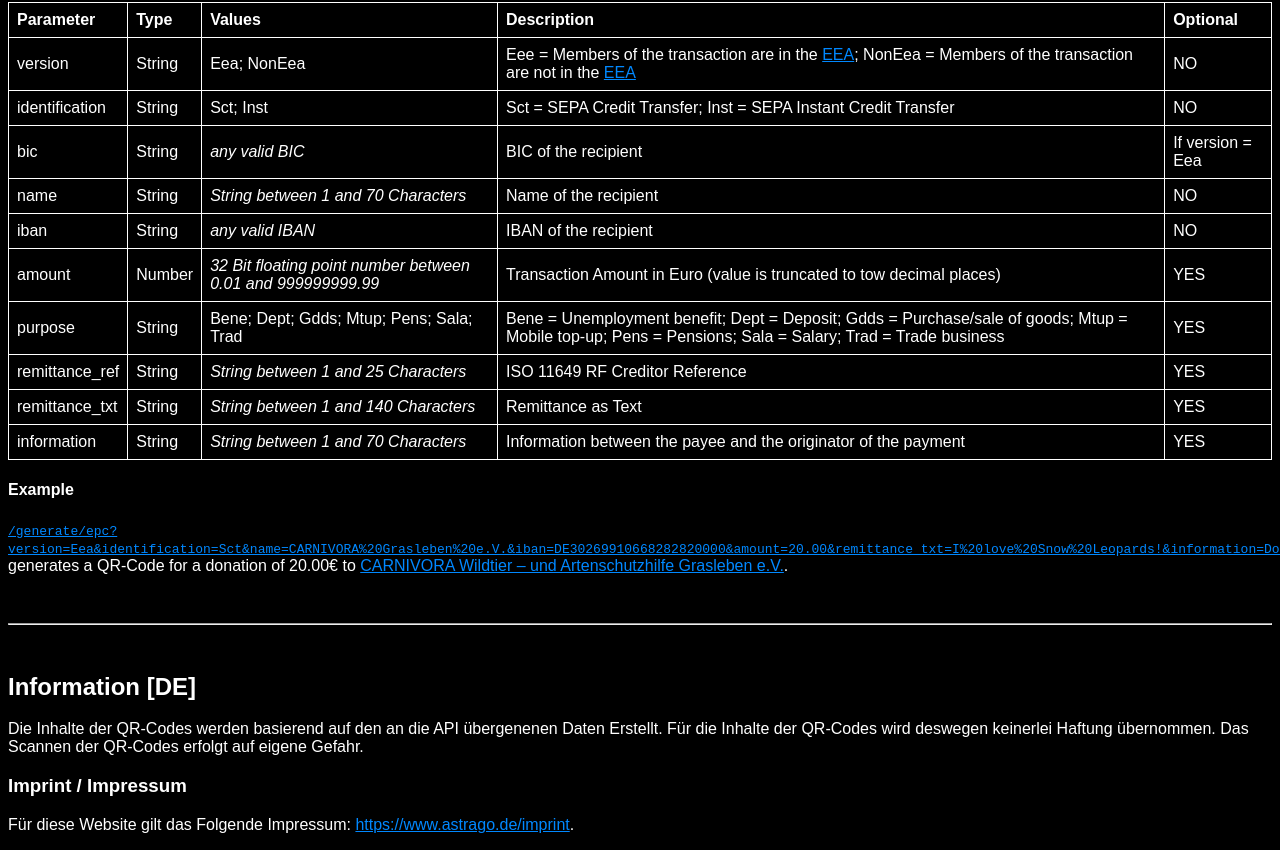
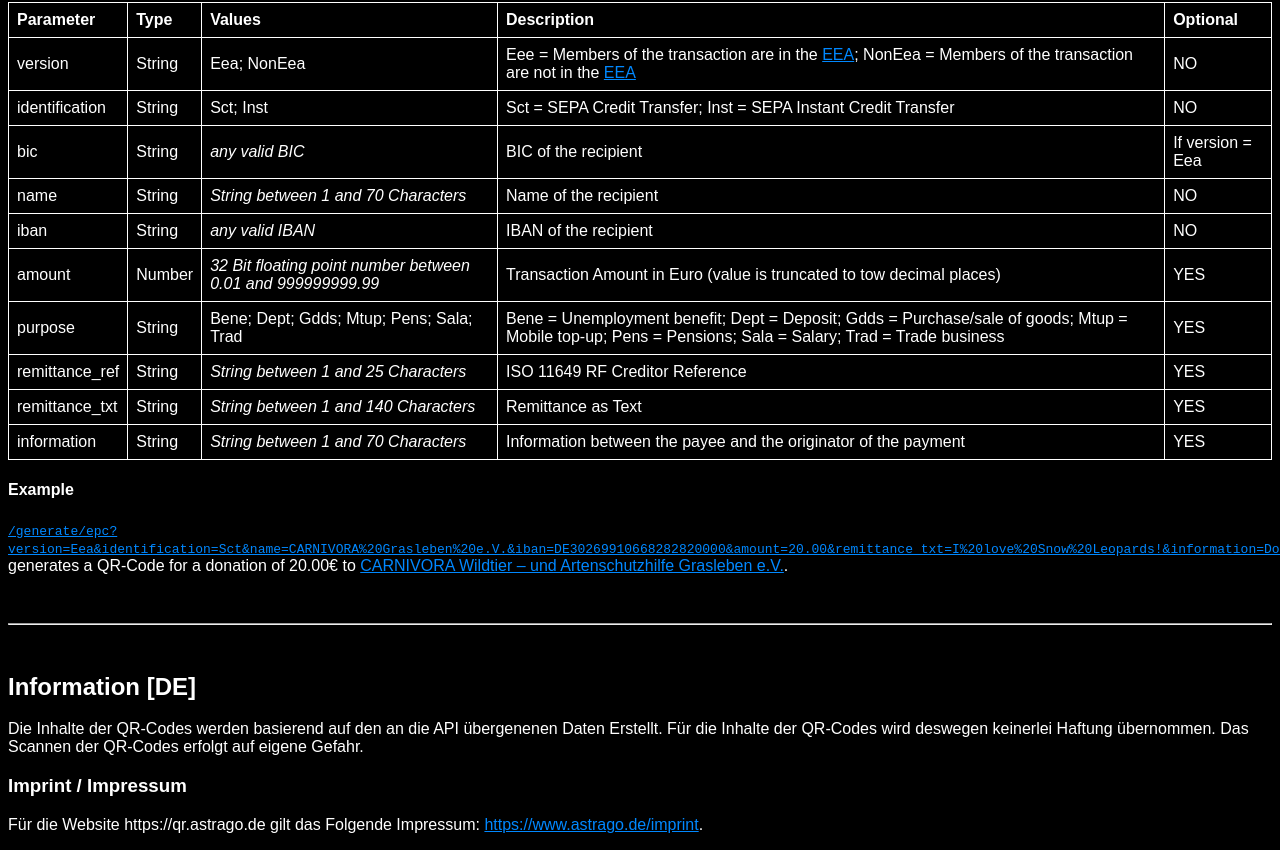
Before and after one commit to AstragoDETechnologies/qr-code-api, a plain HTML site: page assets/index.html in a window 1280 px wide. Shown: the part 718-1568 px from the top of the page. Drawn offline with Linux system fonts and the light colour scheme.

Commit message:
Update imprint link in index.html for accuracy

```diff
--- a/assets/index.html
+++ b/assets/index.html
@@ -191,7 +191,7 @@
 
     <h3>Imprint / Impressum</h3>
 
-    <p>Für diese Website gilt das Folgende Impressum: <a href="https://www.astrago.de/imprint"
+    <p>Für die Website https://qr.astrago.de gilt das Folgende Impressum: <a href="https://www.astrago.de/imprint"
             target="_blank">https://www.astrago.de/imprint</a>.</p>
 
     <style>
```
